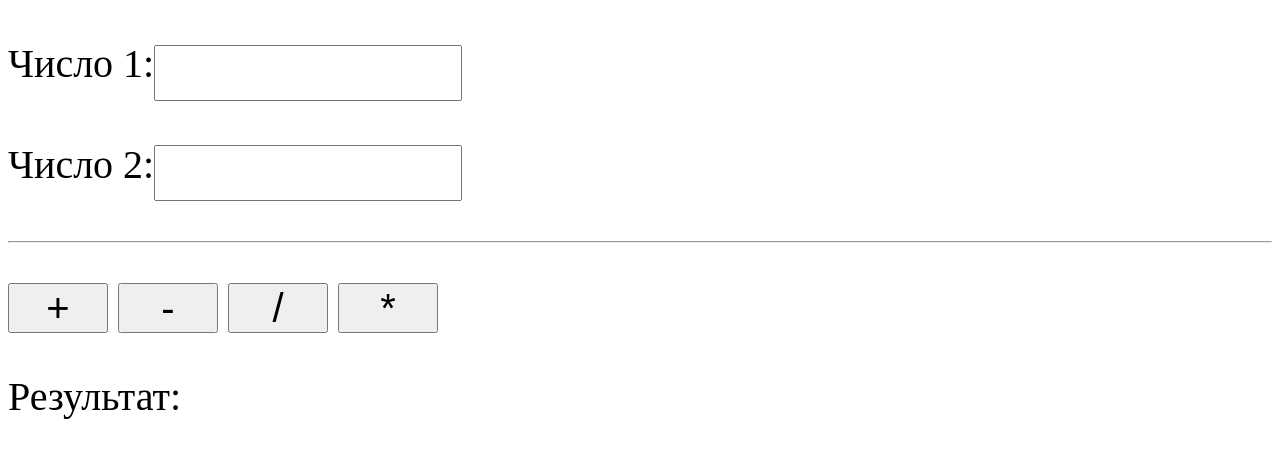
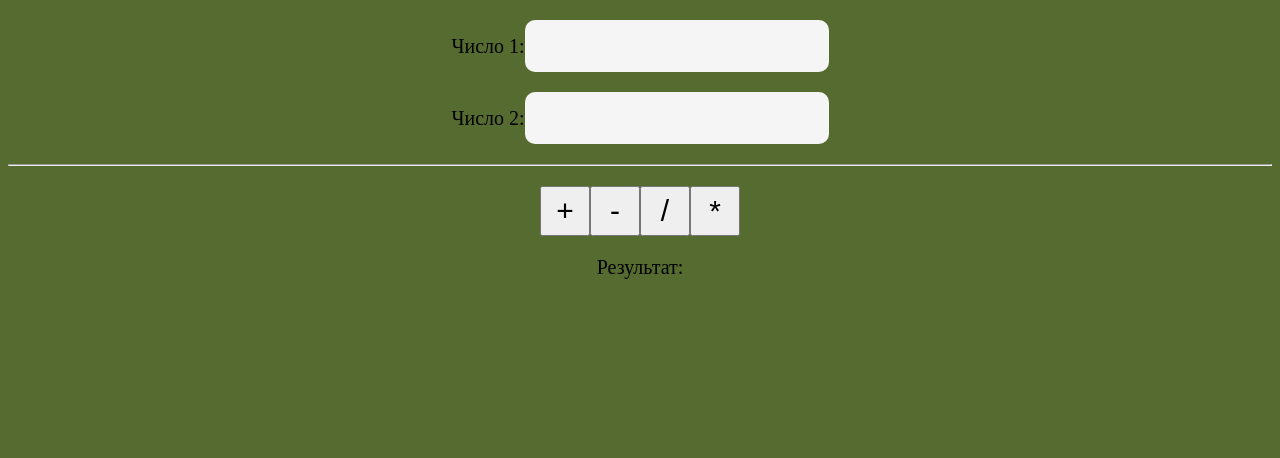
Before and after one commit to sharsheevnursultan/jscalc, a plain HTML site: page index.html in a window 1280 px wide. Drawn offline with Linux system fonts and the light colour scheme.

Commit message:
Update style.css

```diff
--- a/style.css
+++ b/style.css
@@ -1,7 +1,7 @@
 p button{
-    width: 100px;
+    width: 50px;
     height: 50px;
-    font-size: 40px;
+    font-size: 30px;
 }
 input{
     width: 300px;
@@ -9,4 +9,42 @@ input{
 }
 body {
     font-size: 40px;
+	background: darkolivegreen;
 }
+
+#n1, #n2{
+	border-radius: 10px;
+    border: none;
+    background: whitesmoke;
+}
+
+p{
+	font-size:20px;
+}
+
+p:first-child{
+
+	margin-top:20px;
+}
+
+.buttons{
+	align-items: center;
+    justify-content: center;
+    display: flex;
+}
+.buttons button{
+	width: 50px;
+    height: 50px;
+	margin: 15px;
+	font-size: 30px;
+}
+
+body p{
+	align-items: center;
+    justify-content: center;
+    display: flex;
+}
+
+.result{
+	color:white;
+}
```
